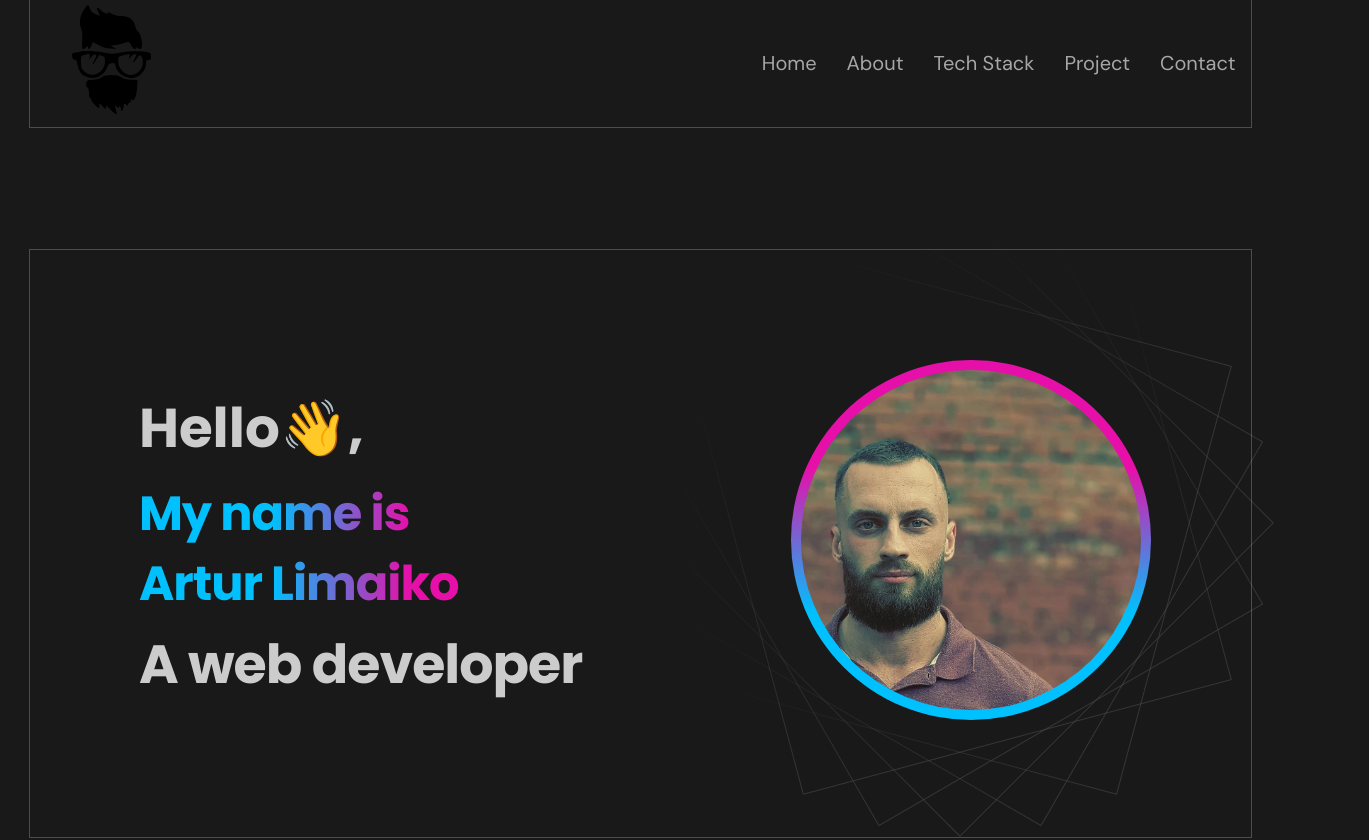
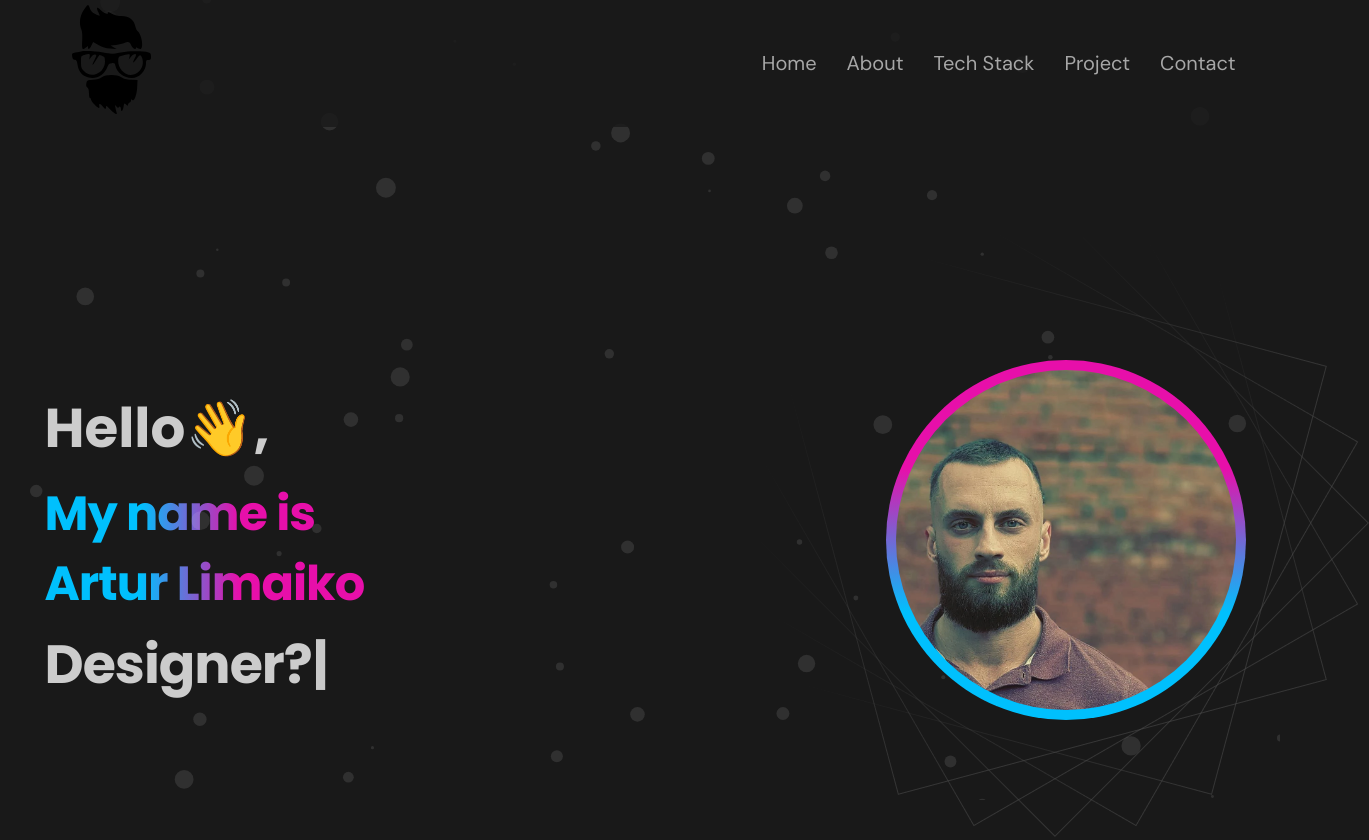
Before and after one commit to ArturLimaiko/portfolio, a React app: page / in a window 1280 px wide. Shown: the top 840 px of the page, 1369 px wide, since content can reach past the window. Built offline with nearby package versions, Linux system fonts and the light colour scheme.

Commit message:
добавил эффект -typewritter & paralax в main + tsparticles на всю страницу.

```diff
--- a/package.json
+++ b/package.json
@@ -48,7 +48,9 @@
     "react-app-polyfill": "3.0.0",
     "react-dev-utils": "12.0.1",
     "react-dom": "18.2.0",
+    "react-parallax-tilt": "^1.7.166",
     "react-refresh": "0.11.0",
+    "react-tsparticles": "^2.12.2",
     "resolve": "1.20.0",
     "resolve-url-loader": "4.0.0",
     "sass-loader": "12.3.0",
@@ -58,7 +60,9 @@
     "styled-components": "5.3.6",
     "tailwindcss": "3.0.2",
     "terser-webpack-plugin": "5.2.5",
+    "tsparticles": "^2.12.0",
     "typescript": "4.4.2",
+    "typewriter-effect": "^2.20.1",
     "web-vitals": "2.1.0",
     "webpack": "5.64.4",
     "webpack-dev-server": "4.6.0",
--- a/src/App.tsx
+++ b/src/App.tsx
@@ -5,11 +5,13 @@ import {Skills} from "./layout/sections/skills/Skills";
 import {Works} from "./layout/sections/works/Works";
 import {Contact} from "./layout/sections/contacts/Contacts";
 import {Footer} from "./layout/footer/Footer";
+import {Particle} from "./components/particle/Particle";
 
 
 function App() {
     return (
         <div className="App">
+            <Particle/>
             <Header/>
             <Main/>
             <Skills/>
--- a/src/components/Container.ts
+++ b/src/components/Container.ts
@@ -6,7 +6,6 @@ export const Container = styled.div`
   width: 100%;
   min-height: 100%;
   margin: 0 auto;
-  outline:1px solid red;
 
   @media ${Theme.media.tablet} {
     max-width: 768px;
--- /dev/null
+++ b/src/components/particle/Particle.tsx
@@ -0,0 +1,133 @@
+import { useCallback } from "react";
+import type { Container, Engine } from "tsparticles-engine";
+import Particles from "react-tsparticles";
+import { loadFull } from "tsparticles";
+
+export const Particle = () => {
+    const particlesInit = useCallback(async (engine: Engine) => {
+        console.log(engine);
+
+        await loadFull(engine);
+    }, []);
+
+    const particlesLoaded = useCallback(async (container: Container | undefined) => {
+        await console.log(container);
+    }, []);
+    return (
+        <Particles
+            id="tsparticles"
+            init={particlesInit}
+            loaded={particlesLoaded}
+            options={{
+                "particles": {
+                    "number": {
+                        "value": 50,
+                        "density": {
+                            "enable": true,
+                            "value_area": 800
+                        }
+                    },
+                    "color": {
+                        "value": "#fff"
+                    },
+                    "shape": {
+                        "type": "circle",
+                        "stroke": {
+                            "width": 0,
+                            "color": "#000000"
+                        },
+                        "polygon": {
+                            "nb_sides": 5
+                        },
+                        "image": {
+                            "src": "img/github.svg",
+                            "width": 100,
+                            "height": 100
+                        }
+                    },
+                    "opacity": {
+                        "value": 0.1,
+                        "random": true,
+                        "anim": {
+                            "enable": false,
+                            "speed": 1,
+                            "opacity_min": 0.1,
+                            "sync": false
+                        }
+                    },
+                    "size": {
+                        "value": 10,
+                        "random": true,
+                        "anim": {
+                            "enable": false,
+                            "speed": 40,
+                            "size_min": 0.1,
+                            "sync": false
+                        }
+                    },
+                    "line_linked": {
+                        "enable": false,
+                        "distance": 500,
+                        "color": "#ffffff",
+                        "opacity": 0.4,
+                        "width": 2
+                    },
+                    "move": {
+                        "enable": true,
+                        "speed": 0.5,
+                        "direction": "none",
+                        "random": true,
+                        "straight": false,
+                        "out_mode": "out",
+                        "bounce": false,
+                        "attract": {
+                            "enable": false,
+                            "rotateX": 600,
+                            "rotateY": 1200
+                        }
+                    }
+                },
+                "interactivity": {
+                    "detect_on": "canvas",
+                    "events": {
+                        "onhover": {
+                            "enable": false,
+                            "mode": "bubble"
+                        },
+                        "onclick": {
+                            "enable": true,
+                            "mode": "repulse"
+                        },
+                        "resize": true
+                    },
+                    "modes": {
+                        "grab": {
+                            "distance": 400,
+                            "line_linked": {
+                                "opacity": 0.5
+                            }
+                        },
+                        "bubble": {
+                            "distance": 400,
+                            "size": 4,
+                            "duration": 0.3,
+                            "opacity": 1,
+                            "speed": 3
+                        },
+                        "repulse": {
+                            "distance": 200,
+                            "duration": 0.4
+                        },
+                        "push": {
+                            "particles_nb": 4
+                        },
+                        "remove": {
+                            "particles_nb": 2
+                        }
+                    }
+                },
+                "retina_detect": true
+            }}
+        />
+    );
+};
--- a/src/layout/header/Header_Styles.ts
+++ b/src/layout/header/Header_Styles.ts
@@ -7,6 +7,7 @@ const Header = styled.header`
   right: 0;
   z-index: 100;
   min-width: 360px;
+  background-color: rgba(25, 25 ,25 , 0.8);
 `
 
 export const S = {
--- a/src/layout/header/headerMenu/HeaderMenu_Styles.ts
+++ b/src/layout/header/headerMenu/HeaderMenu_Styles.ts
@@ -105,6 +105,7 @@ const BurgerButton = styled.button<{ isOpen: boolean }>`
   top: 0;
   right: 0;
   z-index: 3000;
+  cursor: pointer;
 
   span {
     position: absolute;
--- a/src/layout/header/headerMenu/tabletMenu/tabletMenu.tsx
+++ b/src/layout/header/headerMenu/tabletMenu/tabletMenu.tsx
@@ -1,17 +1,20 @@
-import React from 'react';
+import React, {useState} from 'react';
 import {Menu} from "../menu/Menu";
 import {S} from "../HeaderMenu_Styles";
 
 
 export const TabletMenu:React.FC<{ menuItems: Array<string> }> = (props: { menuItems: Array<string> }) => {
+
+    const [menuIsOpen, setMenuIsOpen] = useState(false)
+const onBurgerBtnClick = () => {setMenuIsOpen( !menuIsOpen)}
     return (
         <S.TabletMenu>
-            <S.BurgerButton isOpen={false}>
+            <S.BurgerButton isOpen={menuIsOpen} onClick={onBurgerBtnClick}>
                 <span>
 
                 </span>
             </S.BurgerButton>
-            <S.TabletMenuPopup isOpen={false}>
+            <S.TabletMenuPopup isOpen={menuIsOpen} onClick={() => {setMenuIsOpen(false)}}>
                 <Menu menuItems={props.menuItems}/>
             </S.TabletMenuPopup>
 
--- a/src/layout/sections/main/Main.tsx
+++ b/src/layout/sections/main/Main.tsx
@@ -3,20 +3,35 @@ import photo from '../../../assets/images/photo.webp'
 import {FlexWrapper} from '../../../components/FlexWrapper'
 import {Container} from '../../../components/Container';
 import {S} from "./Main_Styles";
+import Typewriter from 'typewriter-effect';
+import Tilt from 'react-parallax-tilt';
 
 export const Main: React.FC = () => {
     return (
         <S.StyledMain>
             <Container>
-                <FlexWrapper align={"center"} justify={"space-around"} wrap={"wrap"} margin={"120px 15px"}>
+                <FlexWrapper align={"center"} justify={"space-between"} wrap={"wrap"} margin={"120px 15px"}>
                     <S.WelcomeWrapper>
                         <S.Welcome>Hello👋,</S.Welcome>
                         <S.Name>My name is <br/>Artur Limaiko</S.Name>
-                        <S.MainTitle>A web developer</S.MainTitle>
+                        <S.MainTitle>
+                            <p>A web developer</p>
+                            <Typewriter
+                                options={{
+                                    strings: ['A web developer.', 'Designer?' , 'Manager?'],
+                                    autoStart: true,
+                                    loop: true,
+                                    delay: 100,
+                                }}
+                            />
+                        </S.MainTitle>
                     </S.WelcomeWrapper>
-                    <S.Frame>
-                        <S.Photo src={photo} alt="photo developer"/>
-                    </S.Frame>
+                    <Tilt>
+                        <S.Frame>
+                            <S.Photo src={photo} alt="photo developer"/>
+                        </S.Frame>
+                    </Tilt>
+
                 </FlexWrapper>
             </Container>
         </S.StyledMain>
--- a/src/layout/sections/main/Main_Styles.ts
+++ b/src/layout/sections/main/Main_Styles.ts
@@ -85,7 +85,11 @@ const Photo = styled.img`
 
 const MainTitle = styled.h1`
   color: #D9D9D9;
+
   ${font({family: '"Poppins", "sans-serif"', weight: 700, Fmax: 58, Fmin: 30})}
+  p {
+    display: none;
+  }
 `
 
 const Name = styled.h2`
--- a/src/layout/sections/skills/Skills_Styles.ts
+++ b/src/layout/sections/skills/Skills_Styles.ts
@@ -9,11 +9,11 @@ const Skills = styled.section`
 const Skill = styled.div`
   border-radius: 3px;
   padding: 10px;
+  box-shadow: 0 0 0 0 #000;
+  transition: .2s cubic-bezier(.4,0,1,1);
 
   &:hover {
-    box-shadow: 8px 8px 0 0 #000;
-    transition-duration: .3s;
-    transition-timing-function: cubic-bezier(.4,0,1,1);
+    box-shadow: 0 0 30px 10px #000;
   }
 `
 
--- a/src/layout/sections/works/Works_Styles.ts
+++ b/src/layout/sections/works/Works_Styles.ts
@@ -100,7 +100,7 @@ const ImageWrapper = styled.div`
       font-size: 10px;
       line-height: 22px;
       letter-spacing: 2px;
-      transition-duration: .2s;
+      transition-duration: .3s;
       transition-timing-function: cubic-bezier(.4, 0, 1, 1);
     }
   }
```
Also changed, not shown: 1 other file (tests, documents, lock files or other folders).
